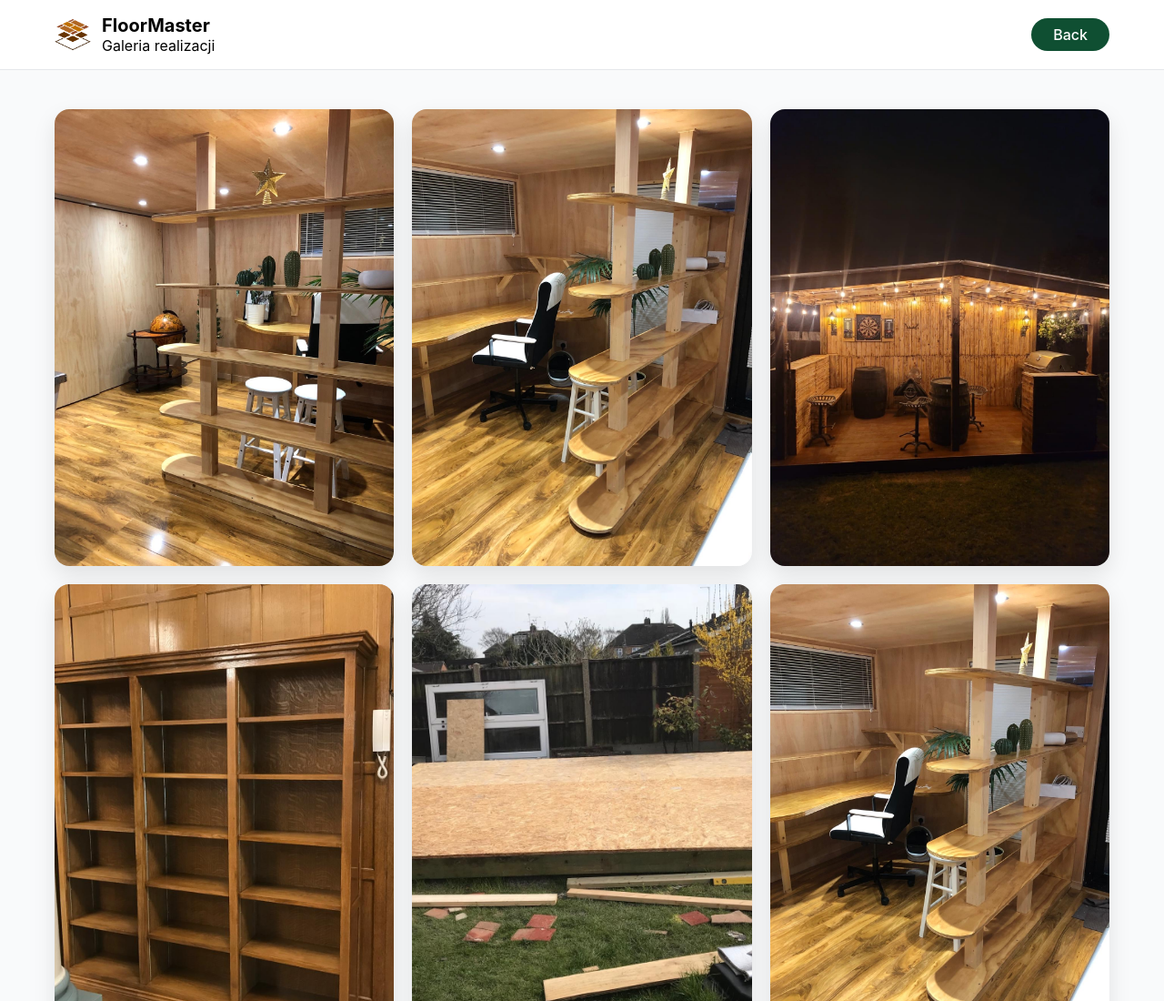
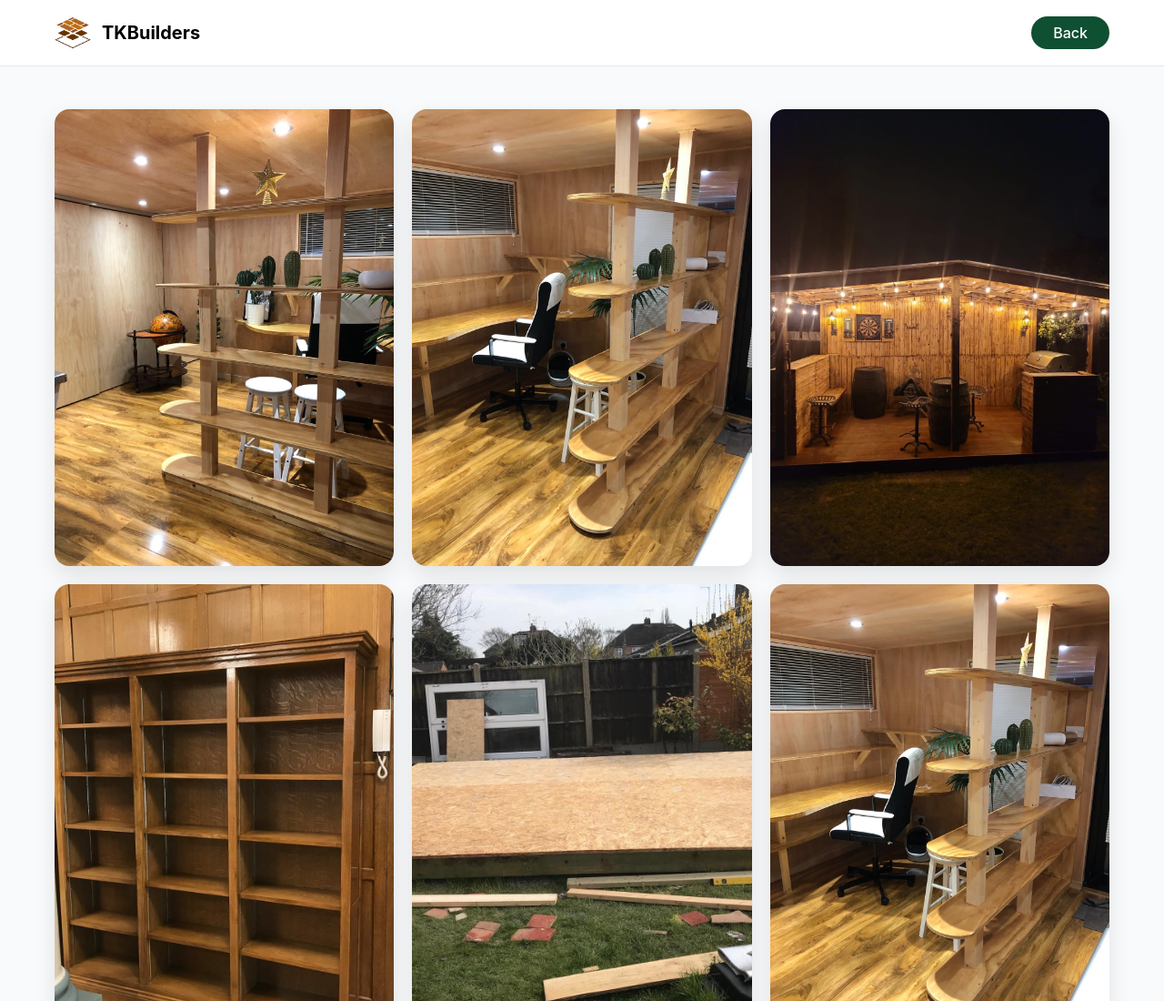
Before and after one commit to Slade20X/TKBUILDERS, a plain HTML site: page galeria.html in a window 1280 px wide. Shown: the top 1100 px of the page at 91% size. Drawn offline with Linux system fonts and the light colour scheme.

Commit message:
Update galeria.html

```diff
--- a/galeria.html
+++ b/galeria.html
@@ -3,10 +3,10 @@
 <head>
     <meta charset="UTF-8">
     <meta name="viewport" content="width=device-width, initial-scale=1.0">
-    <title>FloorMaster – Galeria</title>
+    <title>TKBuilders - Gallery</title>
 
     <link href="https://cdnjs.cloudflare.com/ajax/libs/font-awesome/6.0.0/css/all.min.css" rel="stylesheet">
-
+    <link rel="icon" type="image/png" href="logo.png">
 <style>
 /* RESET */
 * {
@@ -156,8 +156,8 @@ body {
             <div class="logo">
                 <img src="logo.png" class="site-logo" alt="Logo">
                 <div class="logo-text">
-                    <h1>FloorMaster</h1>
-                    <p>Galeria realizacji</p>
+                    <h1>TKBuilders</h1>
+
                 </div>
             </div>
 
```
